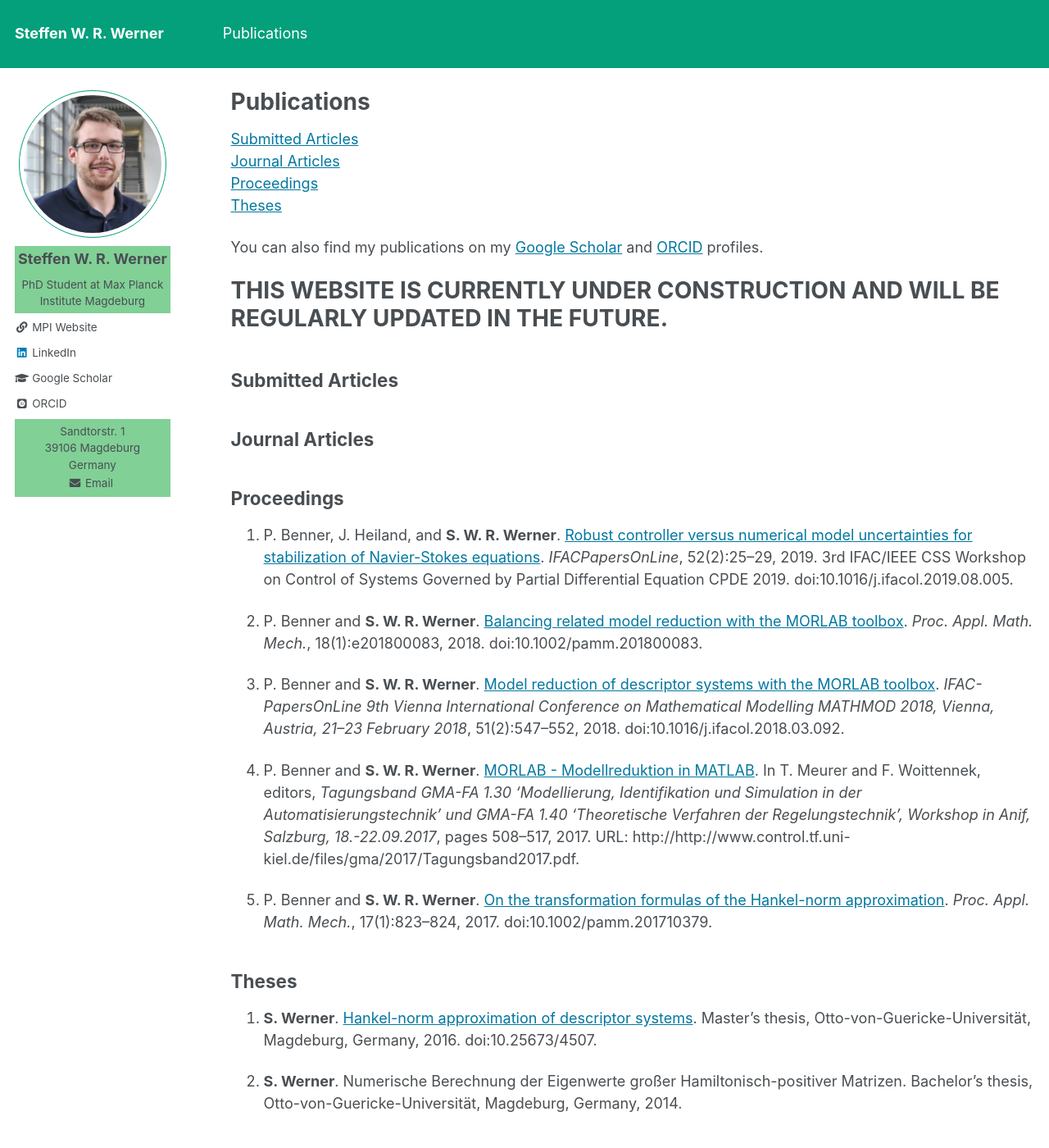
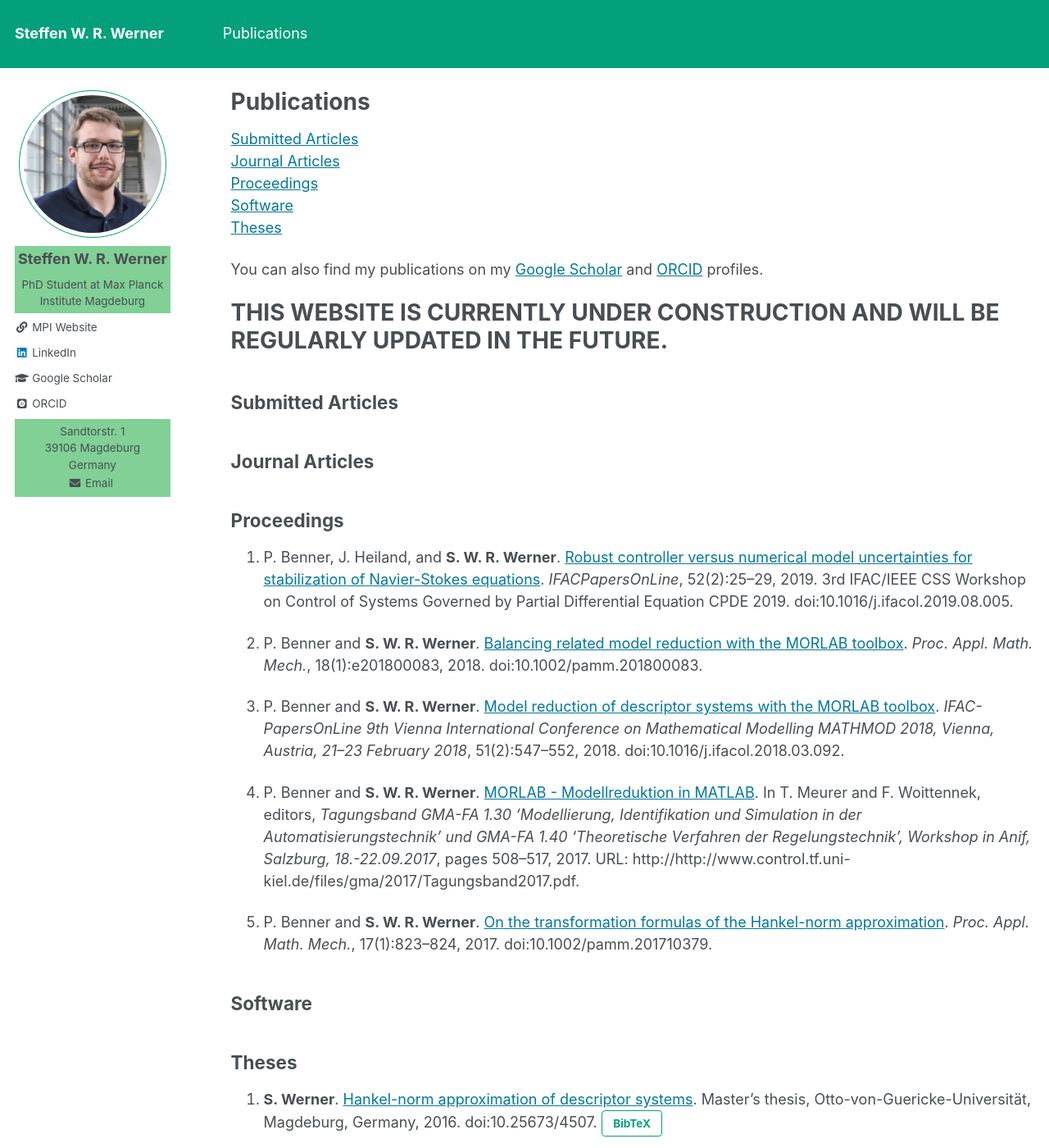
Before and after one commit to ninsteve/ninsteve.github.io, a Jekyll site: the page built from _pages/publications.md, in a window 1280 px wide and 1400 px high. Shown: the whole window at 82% size. Built offline with Jekyll 4.4.1, drawn with Linux system fonts in a browser that asks for light colours; some web fonts are replaced.

Commit message:
Try adding a button.

```diff
--- a/_pages/publications.md
+++ b/_pages/publications.md
@@ -8,6 +8,7 @@ author_profile: true
 [Submitted Articles](#submitted)
 [Journal Articles](#journal)
 [Proceedings](#proceedings)
+[Software](#software)
 [Theses](#theses)
 
 You can also find my publications on my
@@ -55,11 +56,14 @@ and <a href="{{author.orcid}}">ORCID</a> profiles.
     of the Hankel-norm approximation</a>. <i>Proc. Appl. Math. Mech.</i>,
     17(1):823&ndash;824, 2017. doi:10.1002/pamm.201710379.
 
+## <a name="software"></a>Software ##
+
 ## <a name="theses"></a>Theses ##
 1.  <strong>S. Werner</strong>. <a target="blank_"
     href="https://doi.org/10.25673/4507">Hankel-norm approximation of descriptor
     systems</a>. Master's thesis, Otto-von-Guericke-Universität, Magdeburg,
     Germany, 2016. doi:10.25673/4507.
+    <button class="btn btn--inverse">BibTeX</button>
 
 1.  <strong>S. Werner</strong>. Numerische Berechnung der Eigenwerte großer
     Hamiltonisch-positiver Matrizen. Bachelor's thesis,
```
